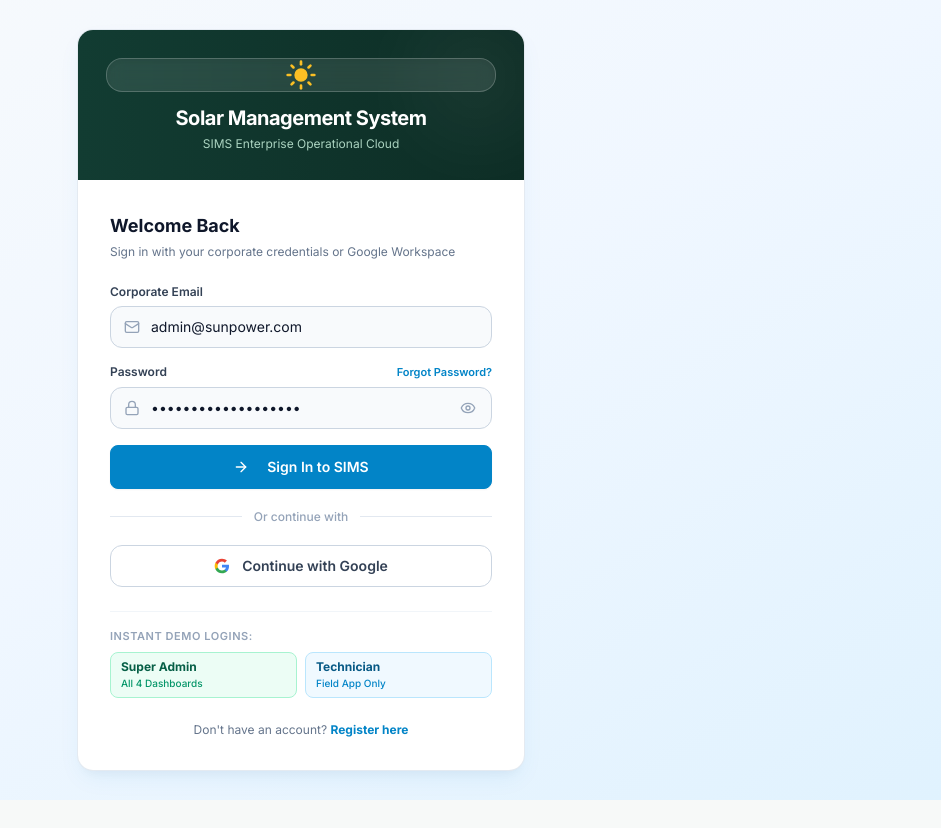
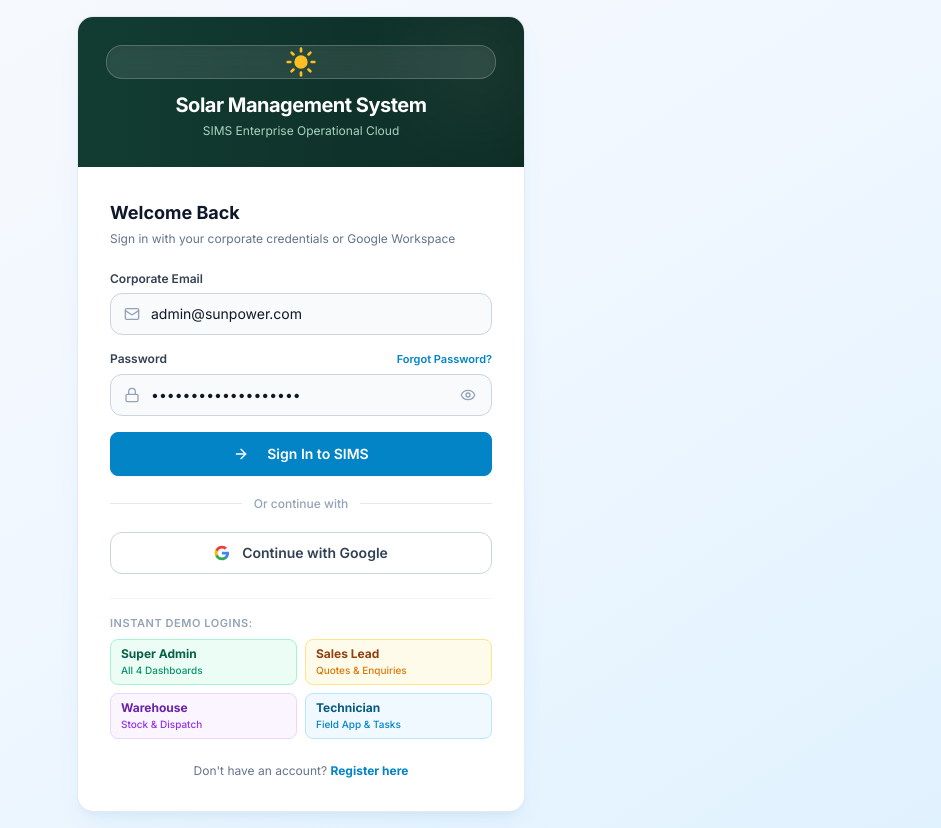
Before and after one commit to stealth-hub007/Solar-Installation-Management-System, a React (Vite) app in the folder frontend/: page /login in a window 1280 px wide. Shown: the whole page, without its empty margins (339-1280 px from the left). Before the commit the page ends 800 px from the top, so only its background shows below. Built offline with nearby package versions, Linux system fonts and the light colour scheme; no server answers.

Commit message:
fix(auth): enable easy dev credentials and instant demo login buttons for all roles

```diff
--- a/frontend/src/features/auth/LoginPage.jsx
+++ b/frontend/src/features/auth/LoginPage.jsx
@@ -263,7 +263,7 @@ export const LoginPage = () => {
             <div className="grid grid-cols-2 gap-2 text-xs">
               <button
                 type="button"
-                onClick={() => setDemoAccount('admin@sunpower.com', 'Admin@12345Password')}
+                onClick={() => setDemoAccount('admin@sunpower.com', 'admin123')}
                 className="px-2.5 py-1.5 rounded-lg bg-emerald-50 text-emerald-800 border border-emerald-200 hover:bg-emerald-100 text-left font-medium transition"
               >
                 <div className="font-bold">Super Admin</div>
@@ -271,11 +271,27 @@ export const LoginPage = () => {
               </button>
               <button
                 type="button"
-                onClick={() => setDemoAccount('vikram.tech@sunpower.com', 'Admin@12345Password')}
+                onClick={() => setDemoAccount('sales@sunpower.com', 'sales123')}
+                className="px-2.5 py-1.5 rounded-lg bg-amber-50 text-amber-800 border border-amber-200 hover:bg-amber-100 text-left font-medium transition"
+              >
+                <div className="font-bold">Sales Lead</div>
+                <div className="text-[10px] text-amber-600 truncate">Quotes & Enquiries</div>
+              </button>
+              <button
+                type="button"
+                onClick={() => setDemoAccount('warehouse@sunpower.com', 'warehouse123')}
+                className="px-2.5 py-1.5 rounded-lg bg-purple-50 text-purple-800 border border-purple-200 hover:bg-purple-100 text-left font-medium transition"
+              >
+                <div className="font-bold">Warehouse</div>
+                <div className="text-[10px] text-purple-600 truncate">Stock & Dispatch</div>
+              </button>
+              <button
+                type="button"
+                onClick={() => setDemoAccount('vikram.tech@sunpower.com', 'tech123')}
                 className="px-2.5 py-1.5 rounded-lg bg-sky-50 text-sky-800 border border-sky-200 hover:bg-sky-100 text-left font-medium transition"
               >
                 <div className="font-bold">Technician</div>
-                <div className="text-[10px] text-sky-600 truncate">Field App Only</div>
+                <div className="text-[10px] text-sky-600 truncate">Field App & Tasks</div>
               </button>
             </div>
           </div>
```
Also changed, not shown: frontend/src/features/technician/pages/MyTasksPage.jsx (line endings or trailing spaces), 1 other file (tests, documents, lock files or other folders).
